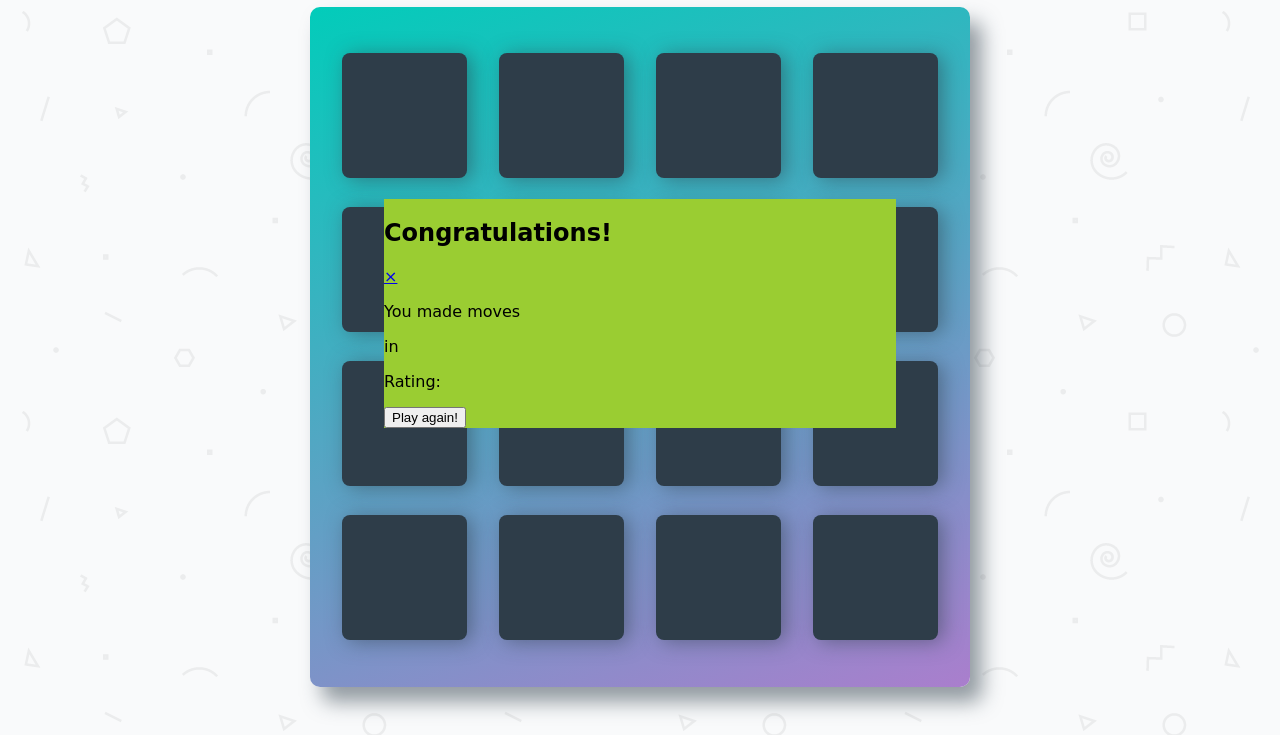
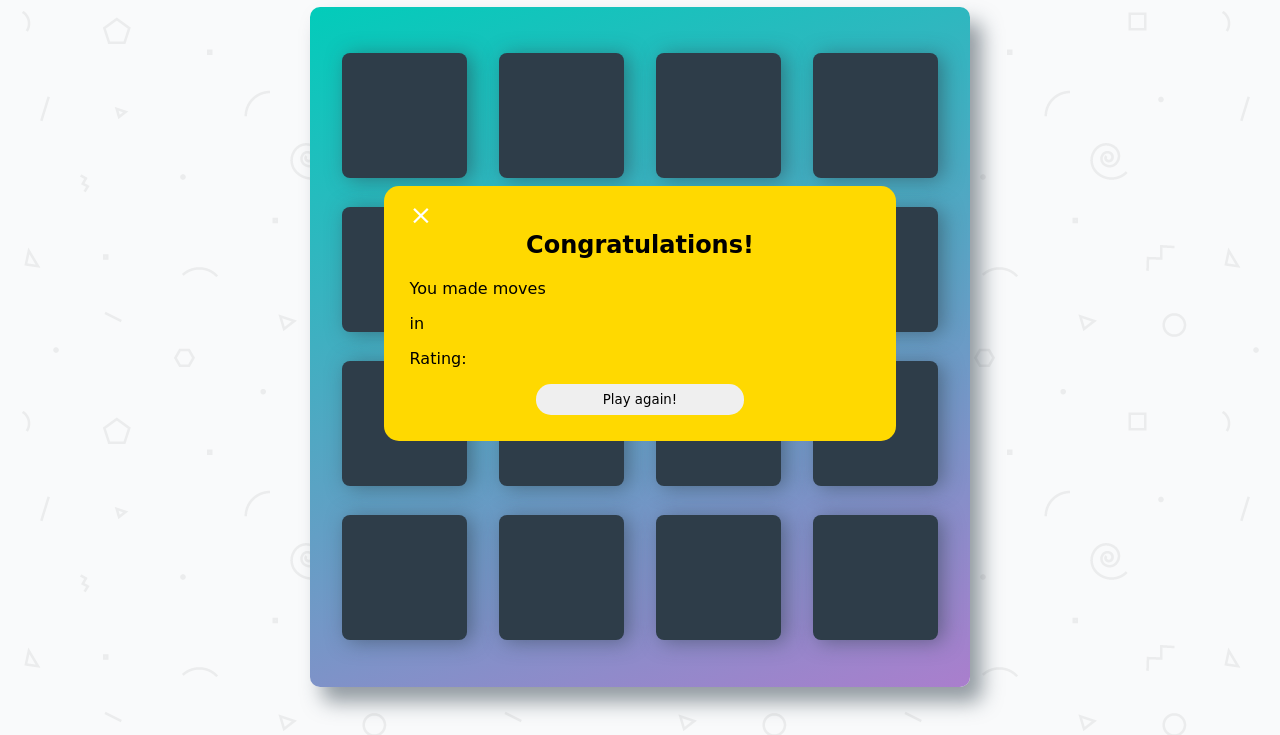
Before and after one commit to danihazler/memory-game, a plain HTML site: page index.html in a window 1280 px wide. Shown: the part 108-843 px from the top of the page. Drawn offline with Linux system fonts and the light colour scheme; a web font is replaced by a local one.

Commit message:
Add Congratulations modal, part II

```diff
--- a/css/app.css
+++ b/css/app.css
@@ -116,8 +116,32 @@ h1 {
 * Congratulations Modal
 */
 .congrats-modal {
+  background: #ffd900;
+  border-radius: 15px;
   width: 40%;
   height: auto;
-  background: yellowgreen;
+  padding: 2%;
   position: absolute;
 }
+
+.congrats-modal h2 {
+  text-align: center;
+}
+
+.congrats-modal .close {
+  color: #fff;
+  text-decoration: none;
+  font-size: 1.7em;
+  position: absolute;
+  top: 5%;
+}
+
+.congrats-modal #play-again {
+  font-family: inherit;
+  cursor: pointer;
+  border-radius: 15px;
+  border: none;
+  display: block;
+  margin: 0 auto;
+  padding: .6em 5em;
+}
--- a/index.html
+++ b/index.html
@@ -40,7 +40,7 @@
         <p>in <span id=totalTime> </span> </p>
         <p>Rating:  <span id=starRating></span></p>
       </div>
-      <button id="play-again"onclick="playAgain()">
+      <button id="play-again" onclick="newDeck();">
         Play again!</a>
       </button>
     </div>
```
